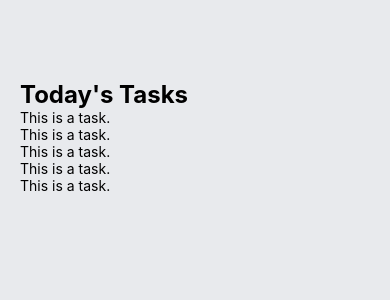
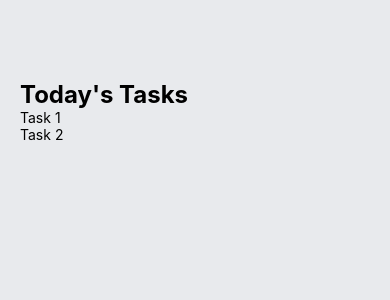
Before and after one commit to marxchryz/Todo_List, a React Native app: screen / in a window 390 px wide. Shown: the top 300 px of the page. Built offline with nearby package versions, Linux system fonts and the light colour scheme.

Commit message:
props passsed to task component

```diff
--- a/App.js
+++ b/App.js
@@ -11,11 +11,8 @@
         <Text style={styles.sectionTitle}>Today's Tasks</Text>
         <View style={styles.items}>
           {/*This is where the tasks will go*/}
-          <Task />
-          <Task />
-          <Task />
-          <Task />
-          <Task />
+          <Task text={'Task 1'} />
+          <Task text={'Task 2'} />
         </View>
       </View>
     </View>
--- a/components/Task.js
+++ b/components/Task.js
@@ -1,10 +1,10 @@
 import React from 'react';
 import { View, Text, StyleSheet } from 'react-native';
 
-const Task = () => {
+const Task = (props) => {
   return (
     <View>
-      <Text>This is a task.</Text>
+      <Text>{props.text}</Text>
     </View>
   );
 };
```
